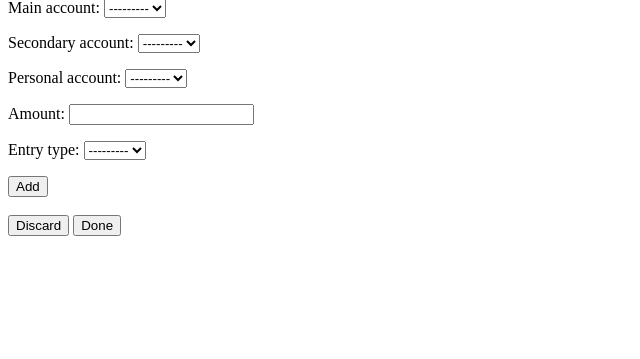
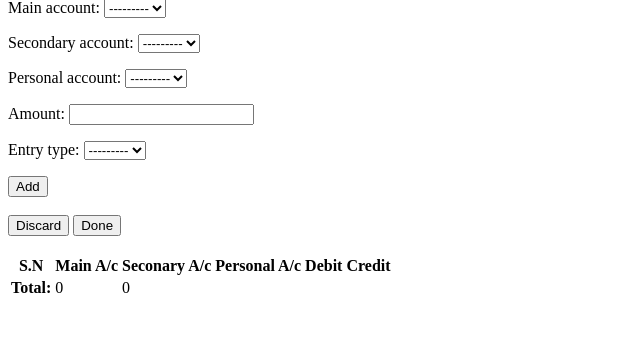
Before and after one commit to suresh466/cooperative_accounting_system, a Django app: page /dataentry/ in a window 1280 px wide. Shown: the part 131-490 px from the top of the page, without its empty margins (0-640 px from the left). Run offline with Django 3.2, Linux system fonts and the light colour scheme.

Commit message:
create a talbe for session entries (move drcr_balance_check function to the public scope)

```diff
--- a/data_entry/templates/data_entry/data_entry.html
+++ b/data_entry/templates/data_entry/data_entry.html
@@ -11,12 +11,34 @@
 	{{ form.as_p }}
 	<button type="submit" name="add">Add</button>
 </form>
-<br>
+</br>
 <form method="POST" id="entryBundleForm">
 	{% csrf_token %}
 	<button type="submit" name="discard">Discard</button>
 	<button id="save_session_entries" save_session_entries_url="{% url 'data_entry:save_session_entries' %}">Done</button>
 </form>
+</br>
+<table id="session_entries_table">
+	<thead>
+	<tr>
+		<th>S.N</th>
+		<th>Main A/c</th>
+		<th>Seconary A/c</th>
+		<th>Personal A/c</th>
+		<th>Debit</th>
+		<th>Credit</th>
+	</tr>
+	</thead>
+	<tbody>
+	</tbody>
+	<tfoot>
+	<tr>
+		<th>Total:</th>
+		<td id="total_debit">0</td>
+		<td id="total_credit">0</td>
+	</tr>
+	</tfoot>
+</table>
 
 <script src="https://code.jquery.com/jquery-3.3.1.min.js"></script>
 <script> //GET RID OF JQUERY ASAP
@@ -60,12 +82,31 @@ $(document).on("submit", "#dataEntryForm", function(e){
 	  "entry_type": entry_type,
 	  "csrfmiddlewaretoken": csrfmiddlewaretoken,
 	},
-	success:function(session_entries){
+	success:function(session_entry){
 	  $("#id_main_account").val("");
 	  $("#id_secondary_account").val("");
 	  $("#id_personal_account").val("");
 	  $("#id_amount").val("");
-	  $(".entries").prepend("<li>" + "main_ac: " + session_entries.ma +  " | sec_ac: " + session_entries.sa + " | pers_ac: " + session_entries.pa + " | amount: " + session_entries.a + "</li>")
+	  $("#id_entry_type").val("");
+		let trcount = $("#session_entries_table >tbody >tr").length;
+		let serial_number = (trcount !== 0) ? trcount+1:1;
+		let main_account = session_entry.ma;
+		let secondary_account = session_entry.sa;
+		let personal_account = session_entry.pa;
+		let debit = (session_entry.e_type === 'dr') ? session_entry.a:0; // if entry type is dr then value is entrys amount else 0
+		let credit= (session_entry.e_type === 'cr') ? session_entry.a:0;
+		let markup = "<tr><td>" +
+			serial_number + "</td><td>" +
+			main_account + "</td><td>" +
+			secondary_account + "</td><td>" +
+			personal_account + "</td><td>" +
+			debit + "</td><td>" +
+			credit + "</td></tr>";
+		let total_debit = session_entry.drcr_balance_val[1]
+		let total_credit = session_entry.drcr_balance_val[2]
+		$("#session_entries_table tbody").append(markup);
+		$("#session_entries_table #total_debit").html(total_debit);
+		$("#session_entries_table #total_credit").html(total_credit);
 	}
   });
 });
--- a/data_entry/views.py
+++ b/data_entry/views.py
@@ -38,6 +38,20 @@ def load_secondary_accounts(request):
 
     return render(request, template, context)
 
+def drcr_balance_check(entries):
+    dr = 0
+    cr = 0
+    for entry in entries:
+        if entry['e_type'] == 'dr':
+            dr += int(entry['a'])
+        elif entry['e_type'] == 'cr':
+            cr += int(entry['a'])
+
+    if dr == cr:
+        return (1, dr, cr, dr-cr)
+    elif dr>cr or cr>dr:
+        return (-1, dr, cr, dr-cr)
+
 def get_entry(request):
 
     main_account_pk = request.POST['main_account']
@@ -53,27 +67,15 @@ def get_entry(request):
     ma = MainAccount.objects.get(pk=main_account_pk)
     sa = SecondaryAccount.objects.get(pk=secondary_account_pk)
     pa = PersonalAccount.objects.get(pk=personal_account_pk)
+    drcr_balance_val = drcr_balance_check(request.session['entries'])
 
-    entry_json = {'ma': ma.name, 'sa': sa.name, 'pa': pa.name, 'a': amount, 'e_type': entry_type}
+    entry_json = {'ma': ma.name, 'sa': sa.name, 'pa': pa.name, 'a': amount, 'e_type': entry_type, 'drcr_balance_val': drcr_balance_val}
 
-    session_entries = entry_json
+    session_entry = entry_json
 
-    return JsonResponse(session_entries, safe=False)
+    return JsonResponse(session_entry, safe=False)
 
 def save_session_entries(request):
-    def drcr_balance_check(entries):
-        dr = 0
-        cr = 0
-        for entry in entries:
-            if entry['e_type'] == 'dr':
-                dr += int(entry['a'])
-            elif entry['e_type'] == 'cr':
-                cr += int(entry['a'])
-
-        if dr == cr:
-            return (1, dr, cr, dr-cr)
-        elif dr>cr or cr>dr:
-            return (-1, dr, cr, dr-cr)
 
     if request.session['entries']:
         entrybundle = EntryBundle()
```
